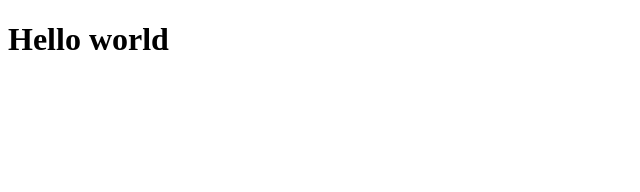
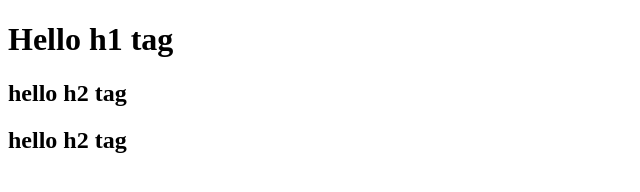
Before and after one commit to Shm-Rsuf/basic-dom-manipulations, a plain HTML site: page js-recap-dom/index.html in a window 1280 px wide. Shown: the whole page, without its empty margins (0-640 px from the left). Drawn offline with Linux system fonts and the light colour scheme.

Commit message:
element selector added

```diff
--- a/js-recap-dom/index.html
+++ b/js-recap-dom/index.html
@@ -8,6 +8,8 @@
     <script src="./main.js" defer></script>
   </head>
   <body>
-    <h1 id="h1">Hello world</h1>
+    <h1 id="headLine">Hello h1 tag</h1>
+    <h2 class="headLine">hello h2 tag</h2>
+    <h2 class="headLine">hello h2 tag</h2>
   </body>
 </html>
```
Also changed, not shown: js-recap-dom/main.js (+16 -1 lines).
